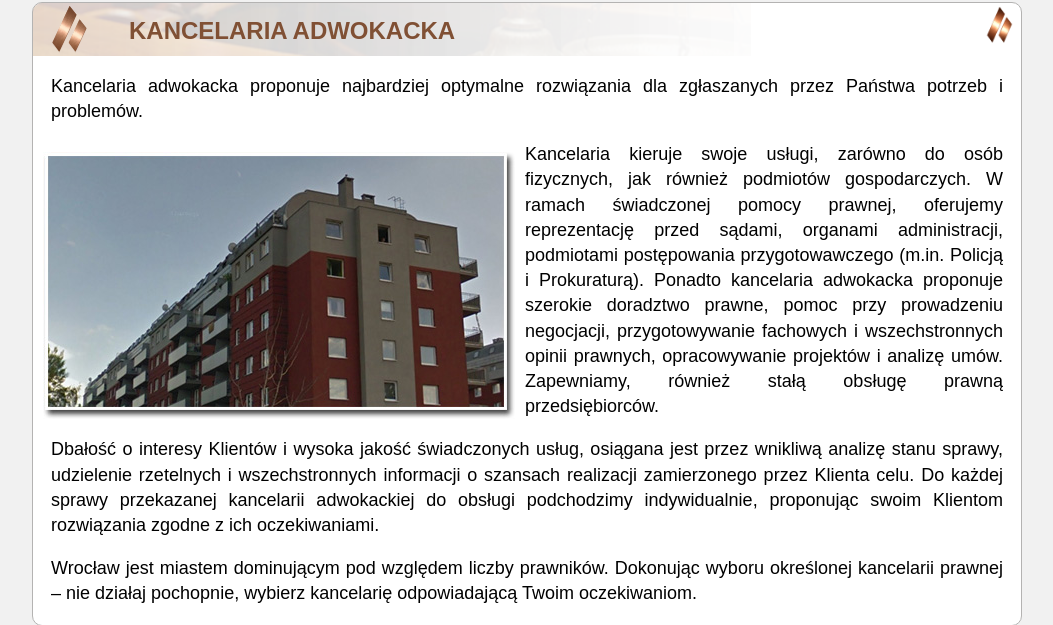
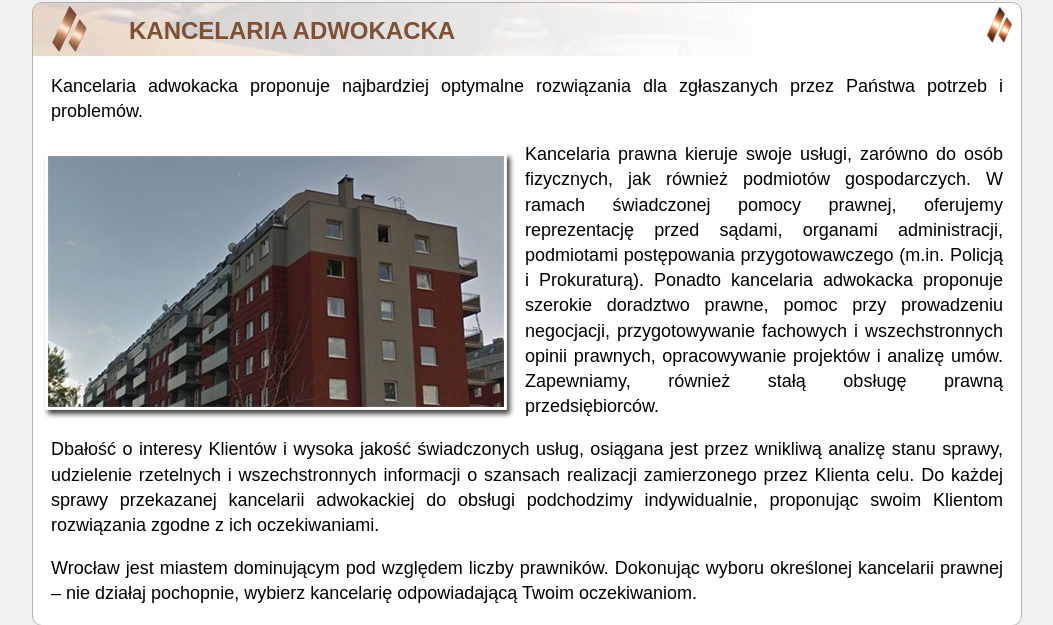
Before and after one commit to sztosz/marcin, a Django app: template templates/main_site/home.html in a window 1280 px wide. Shown: the part 246-871 px from the top of the page, without its empty margins (113-1166 px from the left). Run offline with Django 3.2, Linux system fonts and the light colour scheme; the template is opened without the code that fills it, so the values that code supplies are empty.

Commit message:
home.html content update

```diff
--- a/templates/main_site/home.html
+++ b/templates/main_site/home.html
@@ -10,7 +10,7 @@
   </div>
   <p>Kancelaria adwokacka proponuje najbardziej optymalne rozwiązania dla zgłaszanych przez Państwa potrzeb i problemów.</p>
   <img class=img_on_left_wrap src="/static/img/house.jpg" alt="kancelaria adwokacka Wrocław">
-  <p>Kancelaria kieruje swoje usługi, zarówno do osób fizycznych, jak również podmiotów gospodarczych. W ramach świadczonej pomocy prawnej, oferujemy reprezentację przed sądami, organami administracji, podmiotami postępowania przygotowawczego (m.in. Policją i Prokuraturą). Ponadto kancelaria adwokacka proponuje szerokie doradztwo prawne, pomoc przy prowadzeniu negocjacji, przygotowywanie fachowych i wszechstronnych opinii prawnych, opracowywanie projektów i analizę umów. Zapewniamy, również stałą obsługę prawną przedsiębiorców.</p>
+  <p>Kancelaria prawna kieruje swoje usługi, zarówno do osób fizycznych, jak również podmiotów gospodarczych. W ramach świadczonej pomocy prawnej, oferujemy reprezentację przed sądami, organami administracji, podmiotami postępowania przygotowawczego (m.in. Policją i Prokuraturą). Ponadto kancelaria adwokacka proponuje szerokie doradztwo prawne, pomoc przy prowadzeniu negocjacji, przygotowywanie fachowych i wszechstronnych opinii prawnych, opracowywanie projektów i analizę umów. Zapewniamy, również stałą obsługę prawną przedsiębiorców.</p>
   <p>Dbałość o interesy Klientów i wysoka jakość świadczonych usług, osiągana jest przez wnikliwą analizę stanu sprawy, udzielenie rzetelnych i wszechstronnych informacji o szansach realizacji zamierzonego przez Klienta celu. Do każdej sprawy przekazanej kancelarii adwokackiej do obsługi podchodzimy indywidualnie, proponując swoim Klientom rozwiązania zgodne z ich oczekiwaniami.</p>
   <p>Wrocław jest miastem dominującym pod względem liczby prawników. Dokonując wyboru określonej kancelarii prawnej – nie działaj pochopnie, wybierz kancelarię odpowiadającą Twoim oczekiwaniom.</p>
 </div> <!-- main_container -->
```
